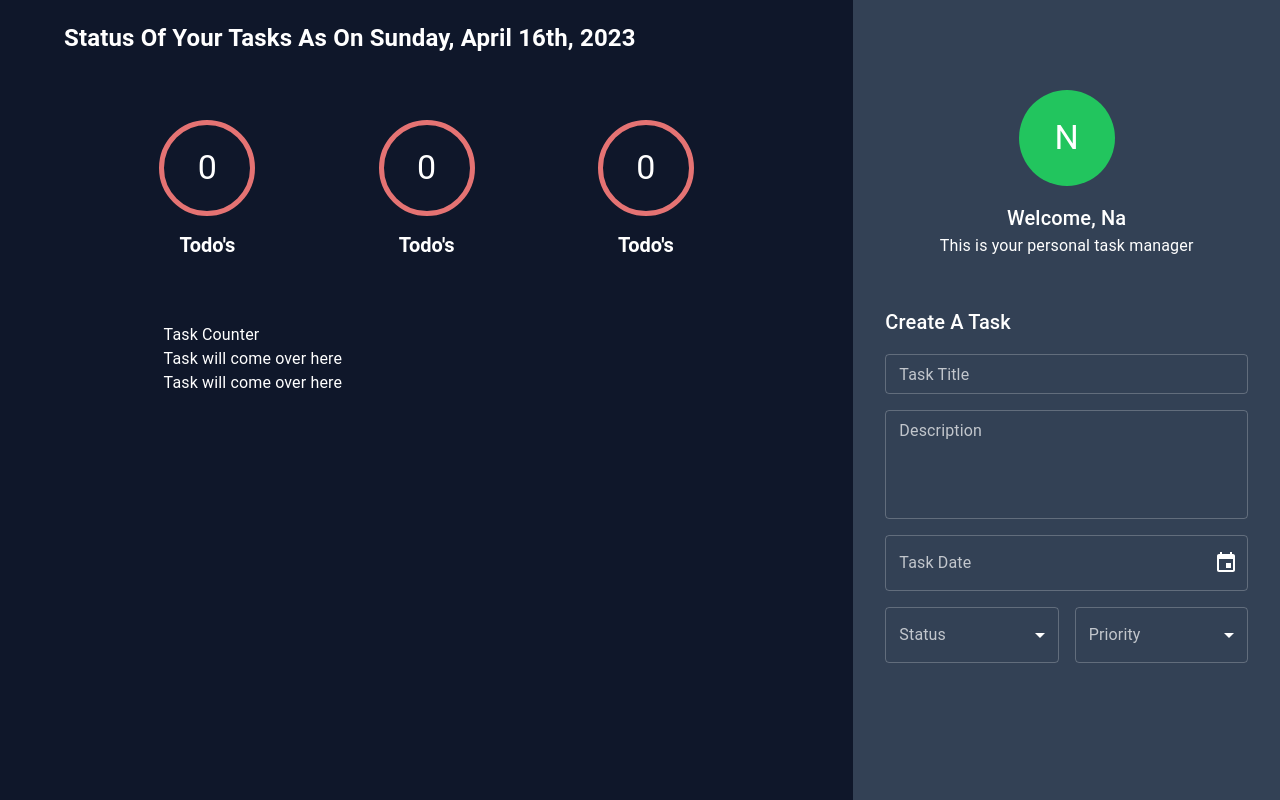
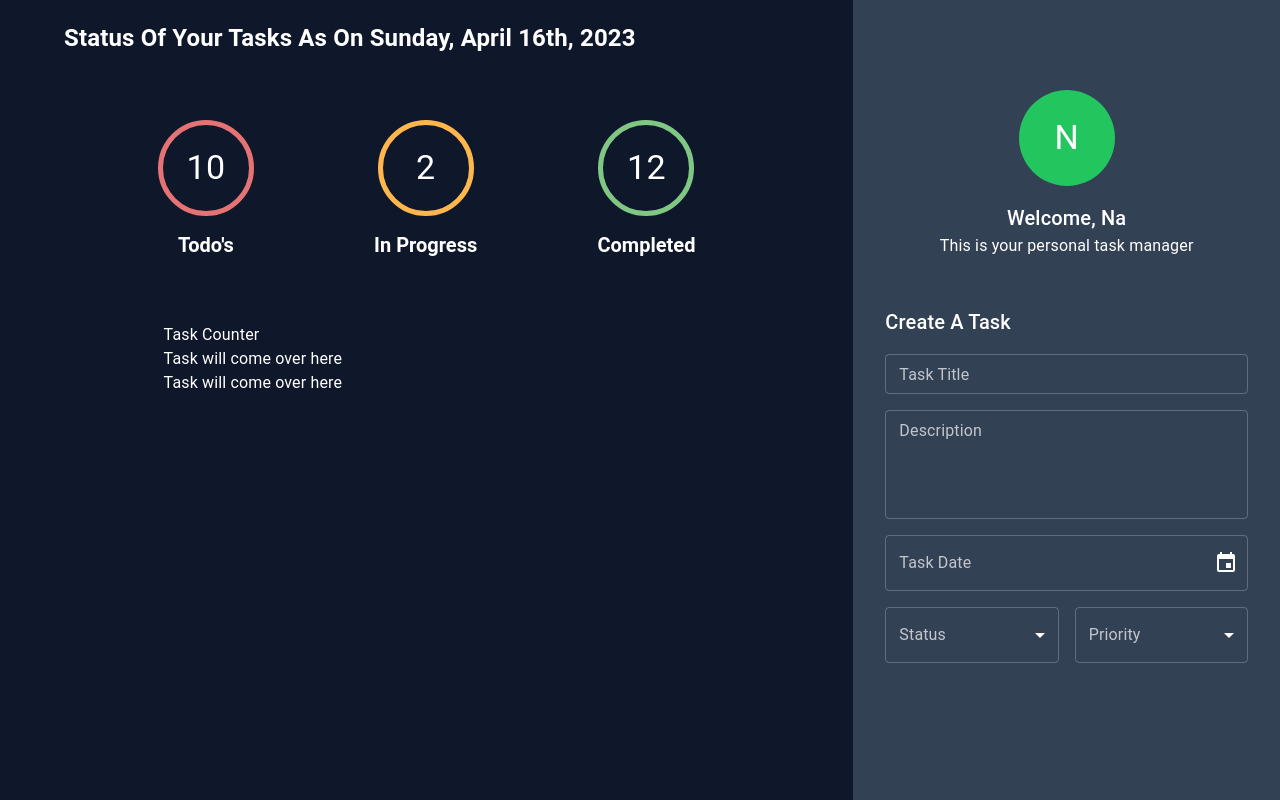
Before and after one commit to na-lin/todo-react-node-ts, a React (Create React App) app: page / in a window 1280 px wide. Built offline with nearby package versions, Linux system fonts and the light colour scheme.

Commit message:
pass dummy props to task counter

```diff
--- a/src/components/taskArea/TaskArea.tsx
+++ b/src/components/taskArea/TaskArea.tsx
@@ -8,6 +8,9 @@ import { format } from 'date-fns';
 
 // sub-components
 import TaskCounter from './taskCounter/TaskCounter';
+
+// types
+import { Status } from '../createTaskForm/enums/status';
 
 const TaskArea: FC = (): ReactElement => {
   return (
@@ -35,9 +38,15 @@ const TaskArea: FC = (): ReactElement => {
           xs={12}
           mb={8}
         >
-          <TaskCounter />
-          <TaskCounter />
-          <TaskCounter />
+          <TaskCounter count={10} status={Status.todo} />
+          <TaskCounter
+            count={2}
+            status={Status.inProgress}
+          />
+          <TaskCounter
+            count={12}
+            status={Status.completed}
+          />
         </Grid>
 
         {/* List of Task Content */}
```
